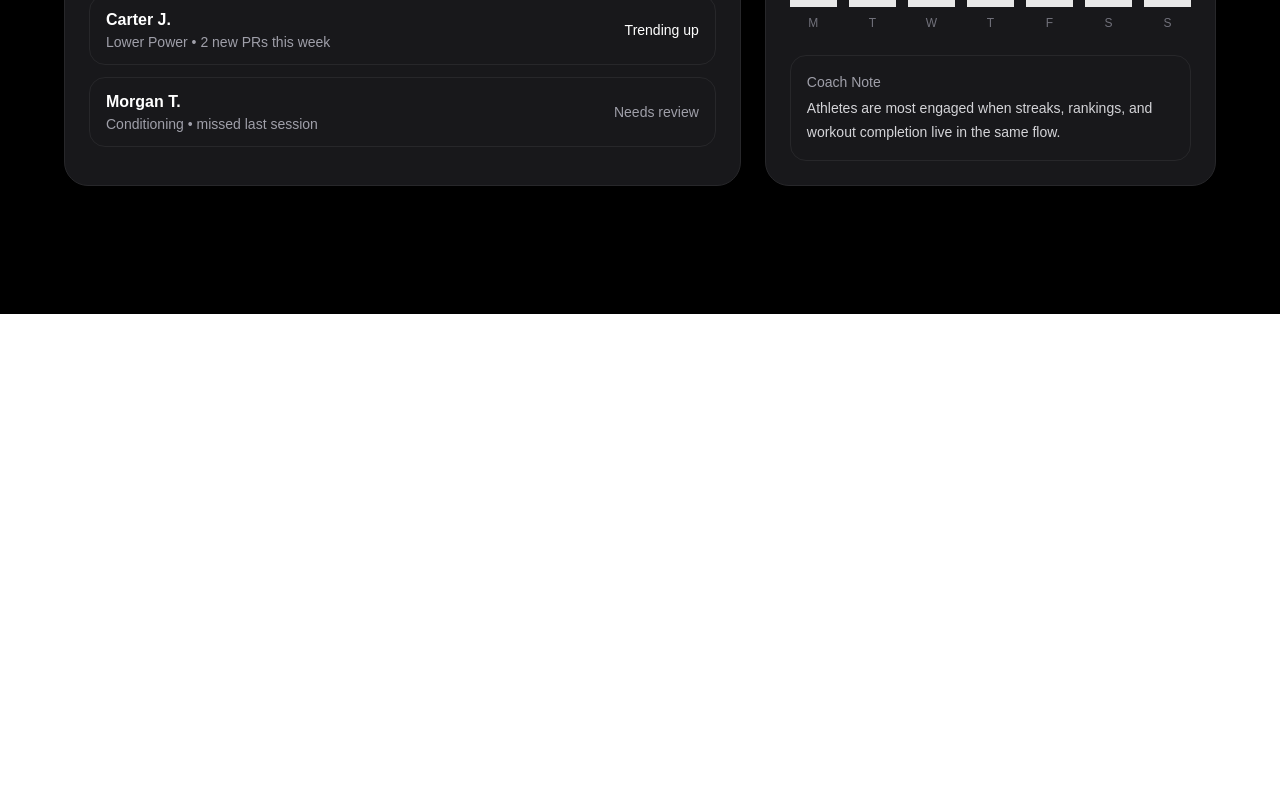
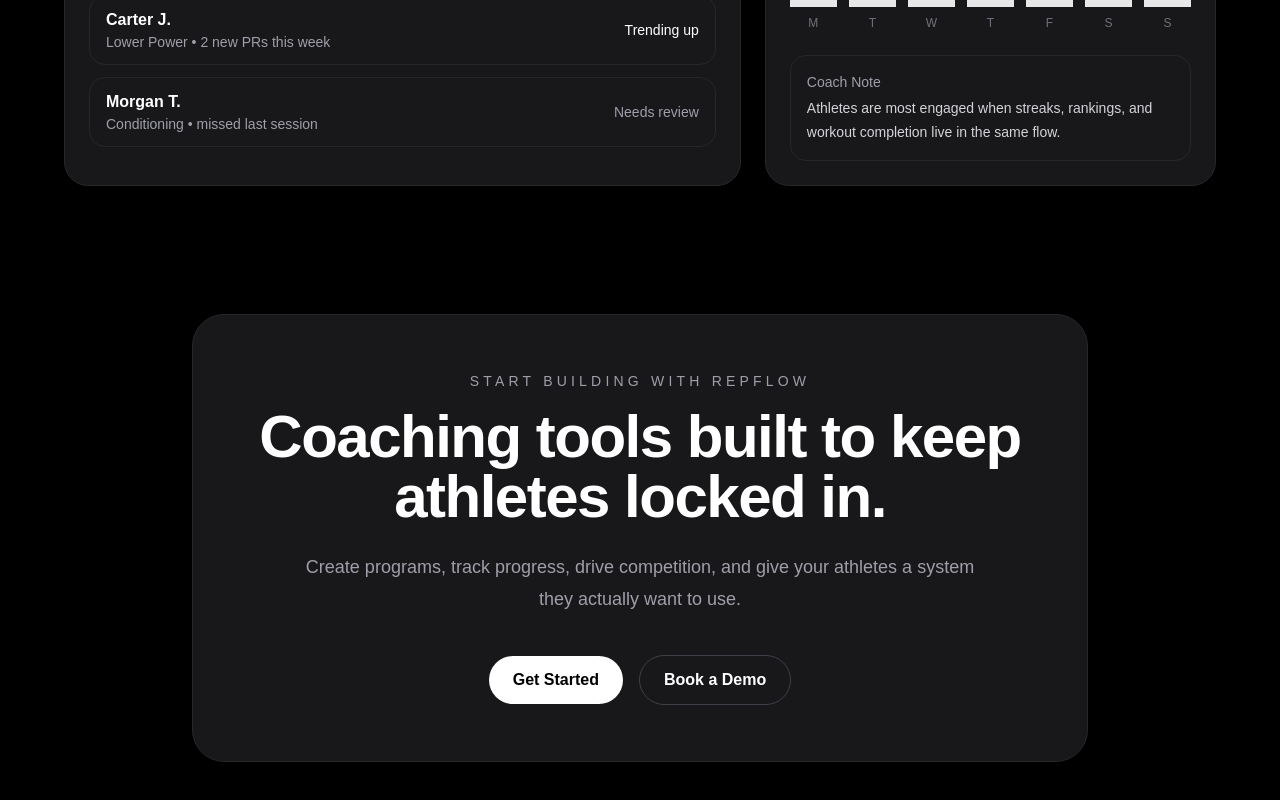
Before and after one commit to jagallahar-maker/repflow-website, a Next.js app: page / in a window 1280 px wide. Shown: the part 2585-3385 px from the top of the page. Before the commit the page ends 2899 px from the top, so only its background shows below. Built offline with nearby package versions, Linux system fonts and the light colour scheme.

Commit message:
add final CTA section

```diff
--- a/app/page.tsx
+++ b/app/page.tsx
@@ -259,6 +259,32 @@ export default function Home() {
             </div>
           </div>
         </section>
+        {/* FINAL CTA */}
+<section className="px-6 pb-32">
+  <div className="max-w-4xl mx-auto border border-zinc-800 bg-zinc-900 rounded-[2rem] p-10 md:p-14 text-center">
+    <p className="text-sm uppercase tracking-[0.3em] text-zinc-400 mb-4">
+      Start building with Repflow
+    </p>
+
+    <h2 className="text-4xl md:text-6xl font-bold tracking-tight mb-6">
+      Coaching tools built to keep athletes locked in.
+    </h2>
+
+    <p className="text-zinc-400 text-lg max-w-2xl mx-auto leading-8 mb-10">
+      Create programs, track progress, drive competition, and give your athletes
+      a system they actually want to use.
+    </p>
+
+    <div className="flex flex-col sm:flex-row items-center justify-center gap-4">
+      <button className="bg-white text-black px-6 py-3 rounded-full font-semibold hover:opacity-90 transition">
+        Get Started
+      </button>
+      <button className="border border-zinc-700 px-6 py-3 rounded-full font-semibold hover:bg-zinc-800 transition">
+        Book a Demo
+      </button>
+    </div>
+  </div>
+</section>
       </main>
     </>
   );
```
